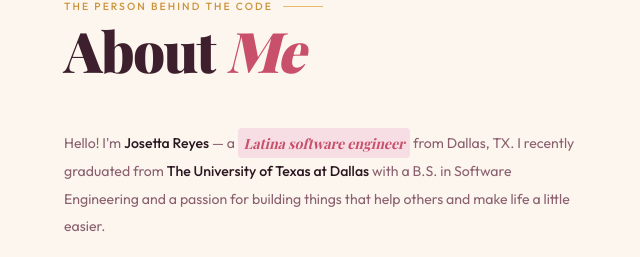
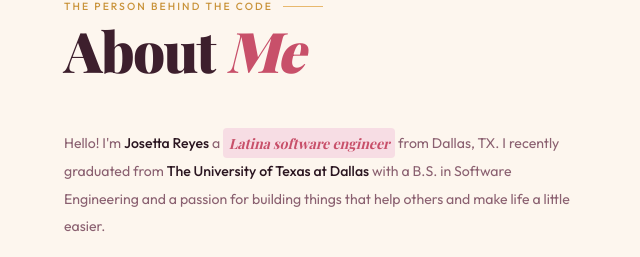
Before and after one commit to josetta-reyes/josetta-reyes.github.io, a plain HTML site: page index.html in a window 1280 px wide. Shown: the part 2194-2451 px from the top of the page, 0-640 px from the left. Drawn offline with nearby package versions, Linux system fonts and the light colour scheme; a web font is replaced by a local one.

Commit message:
Fix introduction text formatting

```diff
--- a/index.html
+++ b/index.html
@@ -592,7 +592,7 @@
     <div class="about-wrap">
       <div class="about-text fade-up">
         <p>
-          Hello! I'm <strong>Josetta Reyes</strong> — a <span class="highlight">Latina software engineer</span> from Dallas, TX. I recently graduated from <strong>The University of Texas at Dallas</strong> with a B.S. in Software Engineering and a passion for building things that help others and make life a little easier.
+          Hello! I'm <strong>Josetta Reyes</strong> a <span class="highlight">Latina software engineer</span> from Dallas, TX. I recently graduated from <strong>The University of Texas at Dallas</strong> with a B.S. in Software Engineering and a passion for building things that help others and make life a little easier.
         </p>
         <p>
           I love working at the intersection of <strong>beautiful design and powerful engineering</strong>. Whether I'm training a neural network or crafting a perfect UI, I bring the same love & attention to detail to everything I build.
```
